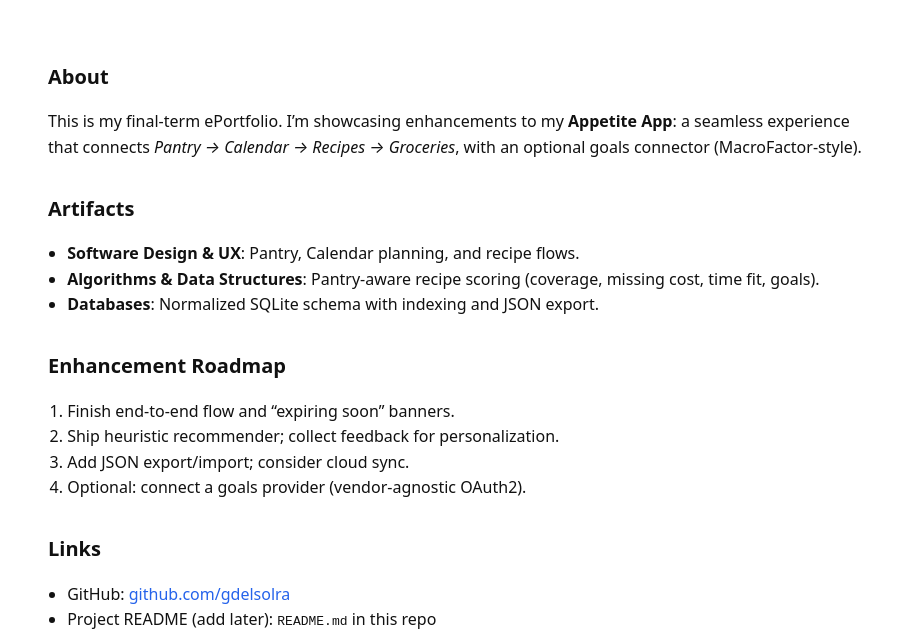
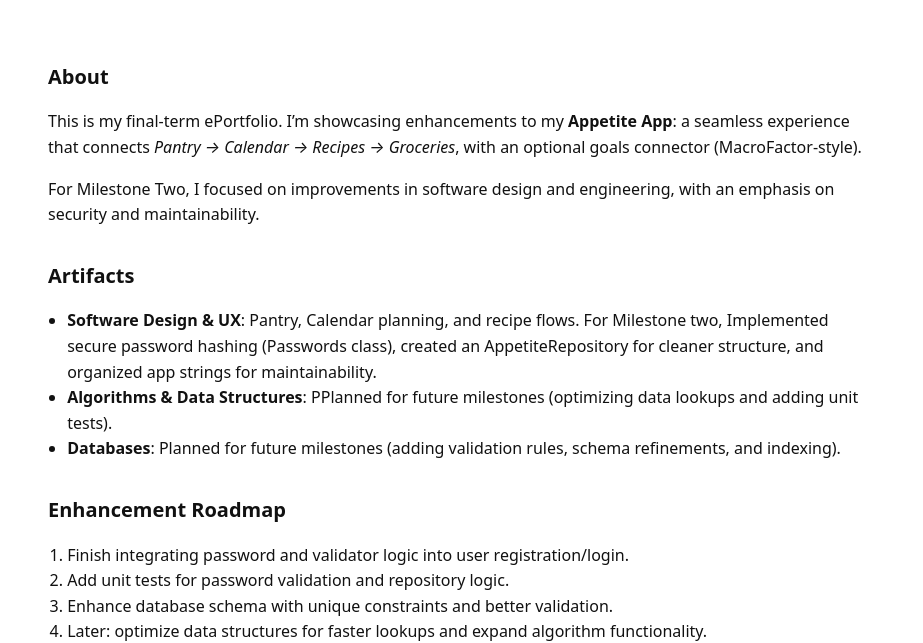
Before and after one commit to gdelsolra/gdelsolra.github.io, a plain HTML site: page index.html in a window 1280 px wide. Shown: the part 181-824 px from the top of the page, without its empty margins (178-1101 px from the left). Drawn offline with Linux system fonts and the light colour scheme.

Commit message:
Update index.html

```diff
--- a/index.html
+++ b/index.html
@@ -16,24 +16,25 @@
   <section>
     <h2>About</h2>
     <p>This is my final-term ePortfolio. I’m showcasing enhancements to my <strong>Appetite App</strong>: a seamless experience that connects <em>Pantry → Calendar → Recipes → Groceries</em>, with an optional goals connector (MacroFactor‑style).</p>
+    <p>For Milestone Two, I focused on improvements in software design and engineering, with an emphasis on security and maintainability.</p>
   </section>
 
   <section>
     <h2>Artifacts</h2>
     <ul>
-      <li><strong>Software Design & UX</strong>: Pantry, Calendar planning, and recipe flows.</li>
-      <li><strong>Algorithms & Data Structures</strong>: Pantry‑aware recipe scoring (coverage, missing cost, time fit, goals).</li>
-      <li><strong>Databases</strong>: Normalized SQLite schema with indexing and JSON export.</li>
+      <li><strong>Software Design & UX</strong>: Pantry, Calendar planning, and recipe flows. For Milestone two, Implemented secure password hashing (Passwords class), created an AppetiteRepository for cleaner structure, and organized app strings for maintainability.</li>
+      <li><strong>Algorithms & Data Structures</strong>: PPlanned for future milestones (optimizing data lookups and adding unit tests).</li>
+      <li><strong>Databases</strong>: Planned for future milestones (adding validation rules, schema refinements, and indexing).</li>
     </ul>
   </section>
 
   <section>
     <h2>Enhancement Roadmap</h2>
     <ol>
-      <li>Finish end‑to‑end flow and “expiring soon” banners.</li>
-      <li>Ship heuristic recommender; collect feedback for personalization.</li>
-      <li>Add JSON export/import; consider cloud sync.</li>
-      <li>Optional: connect a goals provider (vendor‑agnostic OAuth2).</li>
+      <li>Finish integrating password and validator logic into user registration/login.</li>
+      <li>Add unit tests for password validation and repository logic.</li>
+      <li>Enhance database schema with unique constraints and better validation.</li>
+      <li>Later: optimize data structures for faster lookups and expand algorithm functionality.</li>
     </ol>
   </section>
 
```
